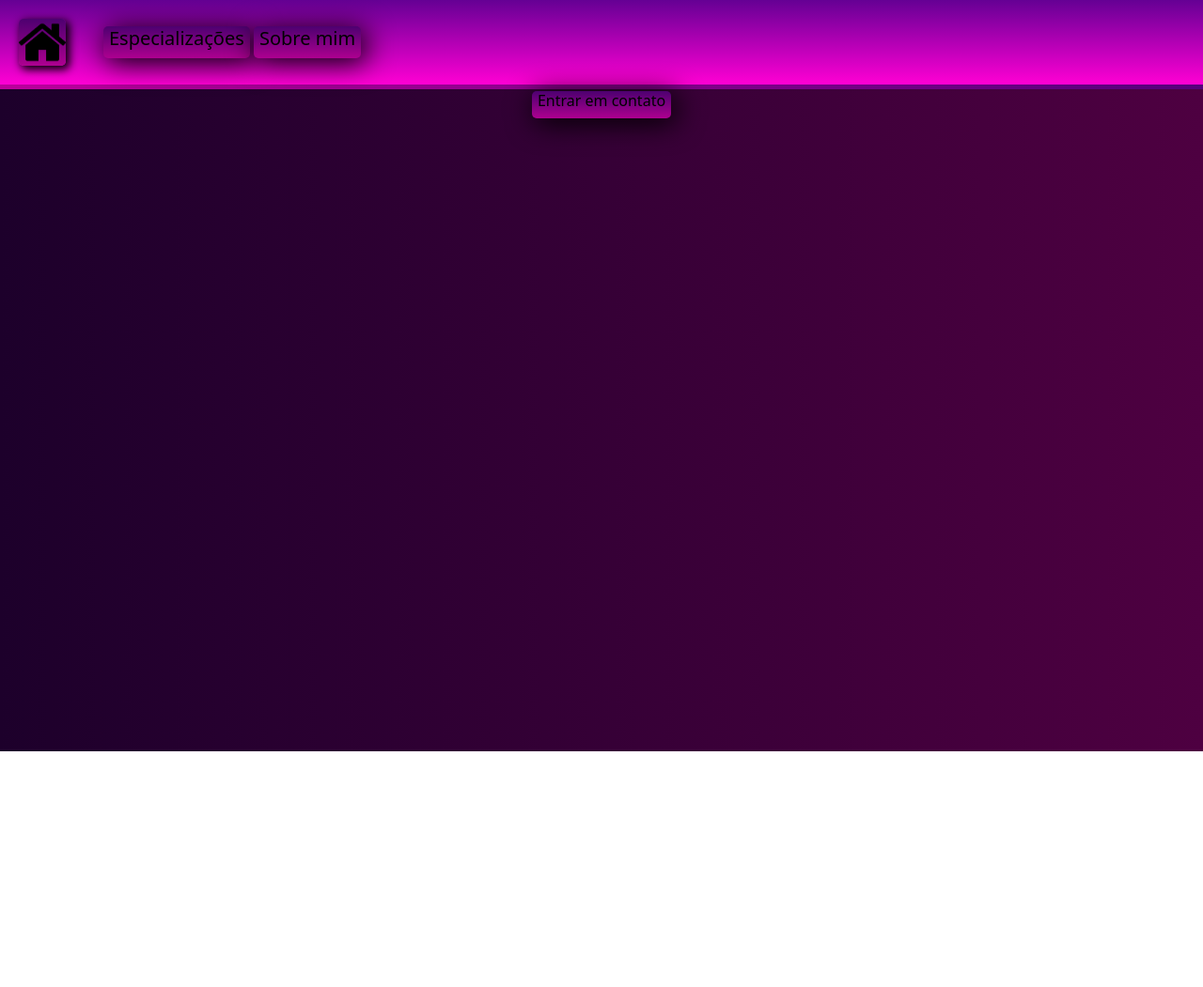
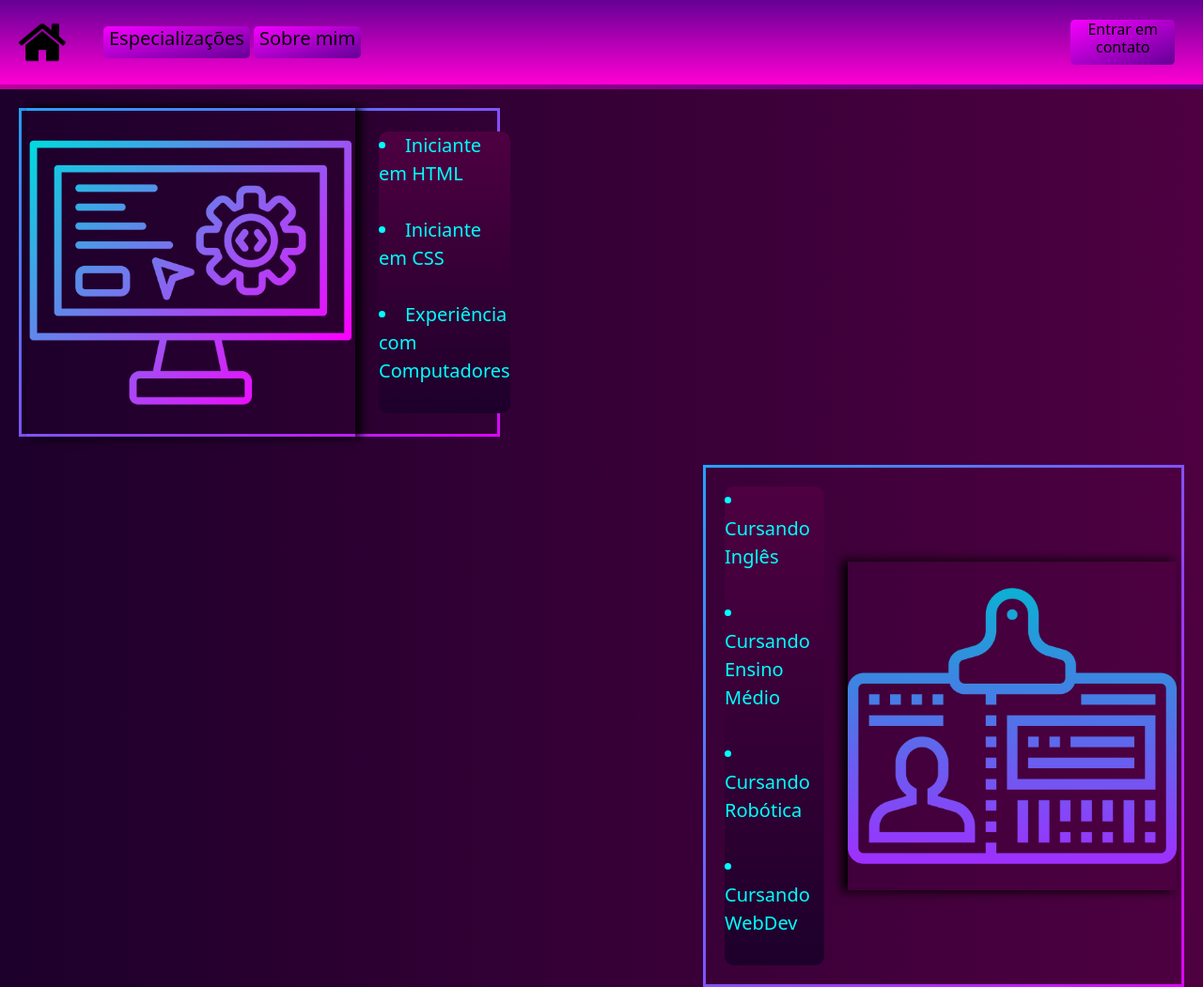
Before and after one commit to CaiooGomes/Portifolioquinta, a plain HTML site: page index.html in a window 1280 px wide. Shown: the whole page at 94% size. Before the commit the page ends 800 px from the top, so only its background shows below. Drawn offline with nearby package versions, Linux system fonts and the light colour scheme.

Commit message:
atualizando body

```diff
--- a/index.css
+++ b/index.css
@@ -1,4 +1,4 @@
-@import url('https://fonts.googleapis.com/css2?family=Roboto+Condensed:ital,wght@1,300&display=swap');
+
 
 .alinhar-itens-navbar {
     display: flex;
@@ -17,45 +17,113 @@
 
 .MargemBotaohome {
     margin: 20px;
-    background-image: linear-gradient(to top, rgb(173, 0, 144), rgb(77, 0, 112));
-    border-style: none;
-    border-image: linear-gradient(to top, rgb(189, 0, 157), rgb(85, 0, 124)) 20 20;
-    border-radius: 5px 5px 5px 5px;
-    box-shadow: 3px 3px 10px 1px #000000;
-
 }
 
 .ajustarItensNavbar {
     margin: 20px;
-    width: fit-content;
+    width: 100%;
 }
 
 .personalizarbotao {
-    background-image: linear-gradient(to top, rgb(173, 0, 144), rgb(77, 0, 112));
-    border-style: none;
-    border-radius: 5px 5px 5px 5px;
-    box-shadow: 4px 4px 30px 1px #000000;
+    background-image: linear-gradient(to bottom right, rgb(247, 0, 255), rgb(100, 0, 150));
+
 }
 
 .botaoentraremcontato {
-    margin-left: auto;
+    margin-right: 30px;
 }
 
 .botaoentraremcontatodireita{
     display: flex;
     justify-content: center;
-  }
-
-  body{
-    font-family: 'Roboto Condensed', sans-serif;
-    background-color: aliceblue;
+    flex-direction: column;
+    align-items: end;
 }
 
 .sombrabox{
   border-radius: 5px 5px 5px 5px;
-  box-shadow: 5px 2px 20px 1px #000000;
+  box-shadow: 15px 15px 20px 1mm rgb(0, 1, 44);
+
 }
 
 .corfundobody{
   background-image: linear-gradient(to left, rgb(78, 0, 65), rgb(29, 0, 43));
 }
+
+.bordaspersonalizadas{
+  border-style: none;
+  border-image: linear-gradient(to top, rgb(189, 0, 157), rgb(85, 0, 124)) 20 20;
+  border-radius: 5px 5px 5px 5px;
+
+}
+
+.imagempc{
+  position: absolute;
+  width: 40%;
+  height: fit-content;
+  margin-left: 20px;
+  margin-top: 20px;
+  border-style: solid;
+  border-image: linear-gradient(to bottom right, rgb(32, 166, 255), rgb(225, 0, 255)) 20 20;
+  border-radius: 5px 5px 5px 5px;
+  display: flex;
+  align-items: center;
+  flex-direction: row;
+}
+
+.bordapc{
+  position: relative;
+  margin: -3px;
+  border-radius: 0px 0px 0px 0px;
+  box-shadow: 5px 0px 10px 1px #000000;
+}
+
+.margemtextopc{
+  margin: 20px;
+  color: aqua;
+  font-size: 20px;
+  background-image: linear-gradient(to bottom, rgb(78, 0, 65), rgb(29, 0, 43));
+  width: 90%;
+}
+
+.bordaarredondada{
+  border-style: none;
+  border-radius: 10px 10px 10px 10px;
+}
+
+.imagempc1{
+  margin-top: 400px;
+  margin-right: 20px;
+  width: 40%;
+  height: fit-content;
+  border-style: solid;
+  border-image: linear-gradient(to bottom right, rgb(32, 166, 255), rgb(225, 0, 255)) 20 20;
+  border-radius: 5px 5px 5px 5px;
+  display: flex;
+  align-items: center;
+  flex-direction: row;
+  justify-content: right;
+  float: right;
+}
+
+.bordapc1{
+  position: relative;
+  margin: -3px;
+  border-radius: 0px 0px 0px 0px;
+  box-shadow: -5px 0px 10px 1px #000000;
+
+}
+
+
+.margemtextopc1{
+  margin: 20px;
+  color: aqua;
+  width: 90%;
+  font-size: 20px;
+  background-image: linear-gradient(to bottom, rgb(78, 0, 65), rgb(29, 0, 43));
+}
+
+.margemiconesbody{
+  margin-left: 5px;
+  margin-right: 5px;
+}
--- a/index.html
+++ b/index.html
@@ -5,6 +5,9 @@
     <meta http-equiv="X-UA-Compatible" content="IE=edge">
     <meta name="viewport" content="width=device-width, initial-scale=1.0">
     <title>Caio Gomes Dev</title>
+    <link rel="preconnect" href="https://fonts.gstatic.com">
+    <link href="https://fonts.googleapis.com/css2?family=Roboto:wght@400;700&display=swap" rel="stylesheet">
+
     <!-- Meu css -->
     <link rel="stylesheet" href="./index.css">
     <link rel="icon" href="style.css">
@@ -14,16 +17,60 @@
 <body class="corfundobody">
     <div>
         <div class="alinhar-itens-navbar">
-            <a href="#"><img class="MargemBotaohome" height="50px" src="./imagens/home-icon.png"></a>
+            <a href="#"><img class="MargemBotaohome bordaspersonalizadas" height="50px" src="./imagens/home-icon.png"></a>
             <div class="ajustarItensNavbar">
-                <a href="#"><button class="personalizarbotao"><h5>Especializações</h5></button></a>
-                <a href="#"><button class="personalizarbotao"><h5>Sobre mim</h5></button></a>
+                <a href="#"><button class="personalizarbotao bordaspersonalizadas"><h5>Especializações</h5></button></a>
+                <a href="#"><button class="personalizarbotao bordaspersonalizadas"><h5>Sobre mim</h5></button></a>
+            </div>
+            <div class="botaoentraremcontatodireita">
+                <a href="#"><button class="personalizarbotao botaoentraremcontato bordaspersonalizadas"><h6>Entrar em contato</h6></button></a>
             </div>
         </div>
     </div>
-    <div class="botaoentraremcontatodireita">
-        <a href="#"><button class="personalizarbotao botaoentraremcontato"><h6>Entrar em contato</h6></button></a>
-    </div>
+
+        <div class="imagempc">
+            <div>
+                <img width="350px" class="bordapc margemiconesbody" src="./imagens/progamaçao.png" alt="">
+            </div>
+            <div class="margemtextopc bordaarredondada">
+                <h7>
+                    <li>
+                        Iniciante em HTML<br><br>
+                    </li>
+                    <li>
+                        Iniciante em CSS<br><br>
+                    </li>
+                    <li>
+                        Experiência com Computadores<br><br>
+                    </li>
+
+                </h7>
+            </div>
+        </div>
+        <div class="imagempc1">
+            <div class="margemtextopc1 bordaarredondada">
+                <h7>
+                    <li>
+                        Cursando Inglês<br><br>
+                    </li>
+                    <li>
+                        Cursando Ensino Médio<br><br>
+                    </li>
+                    <li>
+                        Cursando Robótica<br><br>
+                    </li>
+                    <li>
+                        Cursando WebDev<br><br>
+                    </li>
+                </h7>
+            </div>
+            <div>
+                <img width="350px" class="bordapc1 margemiconesbody" src="./imagens/Cursando.png">
+            </div>
+        </div>
+
+
+
     <!-- JAVASCRIPT DO BOOTSTRAP -->
     <script src="https://cdn.jsdelivr.net/npm/bootstrap@5.3.0-alpha1/dist/js/bootstrap.bundle.min.js" integrity="sha384-w76AqPfDkMBDXo30jS1Sgez6pr3x5MlQ1ZAGC+nuZB+EYdgRZgiwxhTBTkF7CXvN" crossorigin="anonymous"></script>
 
```
Also changed, not shown: imagens/Cursando.png (added), imagens/maça.png (added), imagens/progamaçao.png (added). Lines whose indentation alone changed are shown as unchanged.
